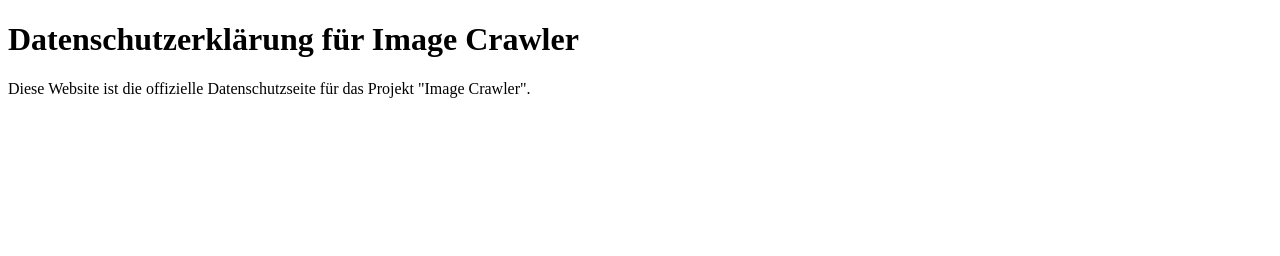
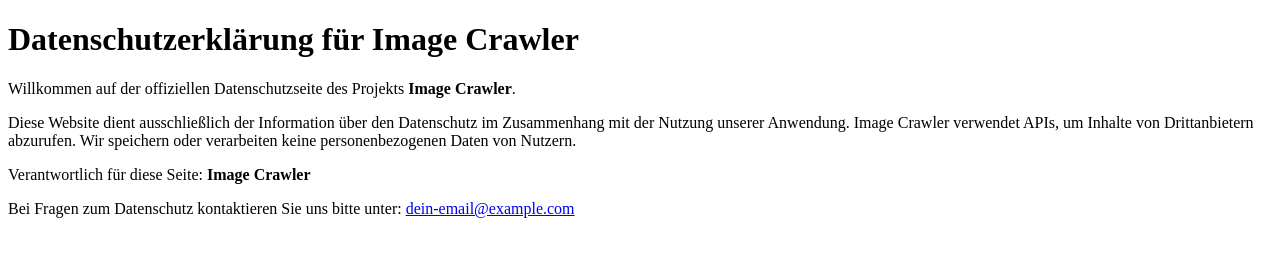
Before and after one commit to bastianomexikano/image-crawler, a plain HTML site: page index.html in a window 1280 px wide. Drawn offline with Linux system fonts and the light colour scheme.

Commit message:
Update index.html

```diff
--- a/index.html
+++ b/index.html
@@ -2,10 +2,19 @@
 <html lang="de">
 <head>
   <meta charset="UTF-8">
-  <title>Datenschutz - Image Crawler</title>
+  <title>Datenschutzerklärung - Image Crawler</title>
+  <meta name="description" content="Datenschutzrichtlinie für das Projekt Image Crawler.">
 </head>
 <body>
   <h1>Datenschutzerklärung für Image Crawler</h1>
-<p>Diese Website ist die offizielle Datenschutzseite für das Projekt "Image Crawler".</p>
+
+  <p>Willkommen auf der offiziellen Datenschutzseite des Projekts <strong>Image Crawler</strong>.</p>
+
+  <p>Diese Website dient ausschließlich der Information über den Datenschutz im Zusammenhang mit der Nutzung unserer Anwendung.
+     Image Crawler verwendet APIs, um Inhalte von Drittanbietern abzurufen. Wir speichern oder verarbeiten keine personenbezogenen Daten von Nutzern.</p>
+
+  <p>Verantwortlich für diese Seite: <strong>Image Crawler</strong></p>
+
+  <p>Bei Fragen zum Datenschutz kontaktieren Sie uns bitte unter: <a href="mailto:dein-email@example.com">dein-email@example.com</a></p>
 </body>
 </html>
```
